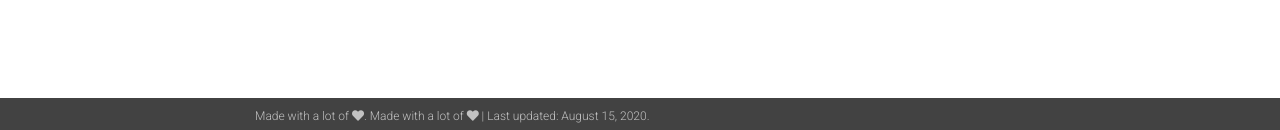
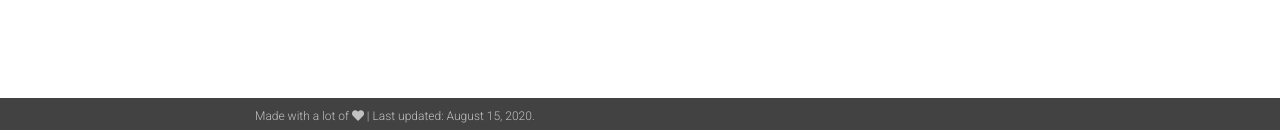
Before and after one commit to training-datalab/carlacisternas.com, a Jekyll site: the page built from _pages/about.md, in a window 1280 px wide. Shown: the part 767-897 px from the top of the page. Built offline with Jekyll 4.4.1, drawn with Linux system fonts in a browser that asks for light colours; nearby versions of some CDN libraries; a style sheet for code colours, icons or effects is not loaded.

Commit message:
Update footer.html

```diff
--- a/_includes/footer.html
+++ b/_includes/footer.html
@@ -1,7 +1,6 @@
 {% if site.footer_fixed %}
 <footer class="fixed-bottom">
   <div class="container mt-0">
-    Made with a lot of <i class="fas fa-heart"></i>.
     {{ site.footer_text }}
     {% if site.last_updated %}
     Last updated: {{ "now" | date: '%B %d, %Y' }}.
```
